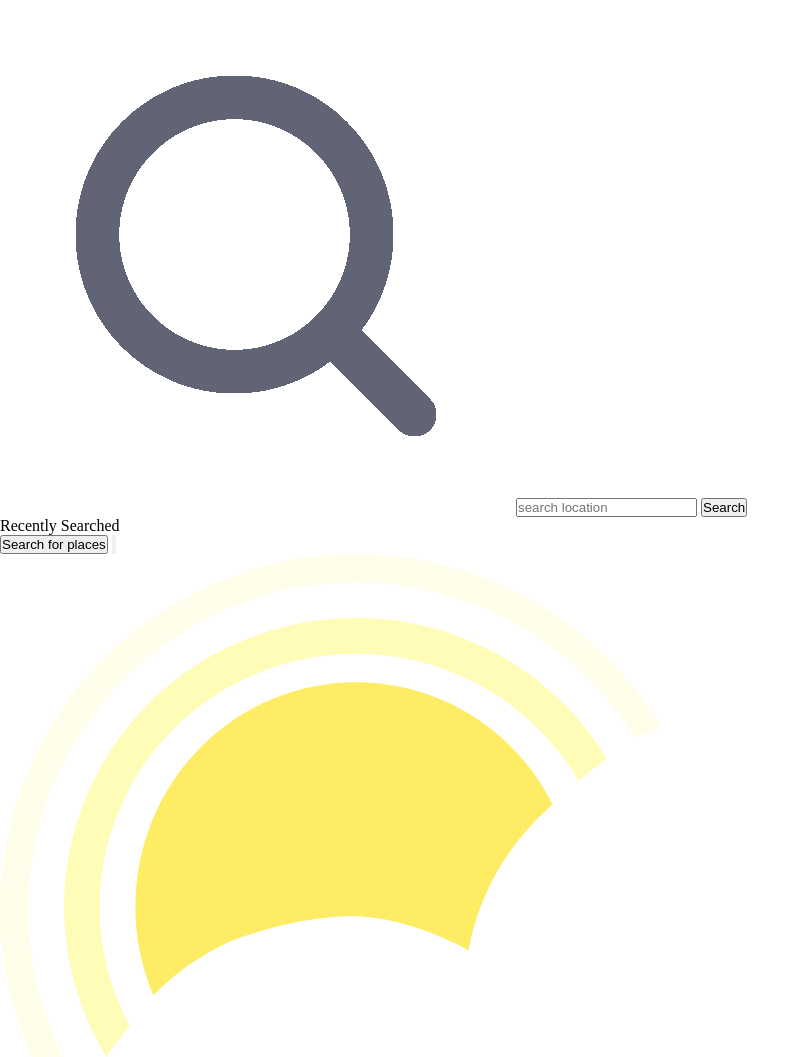
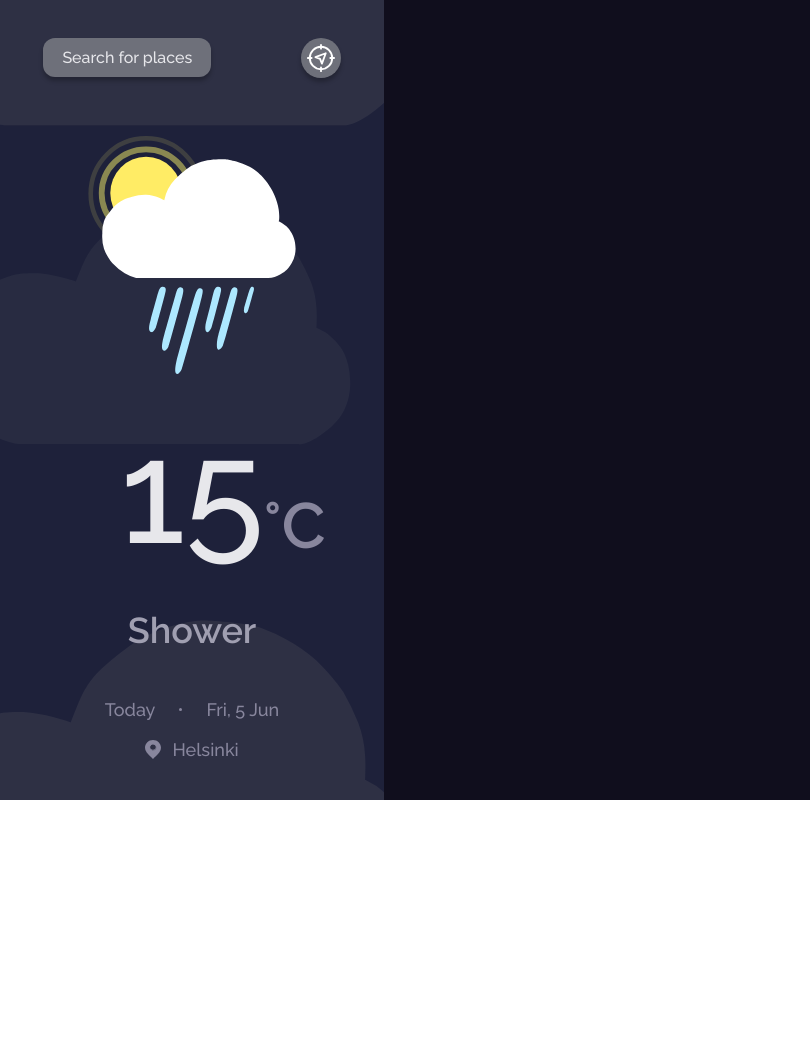
Before and after one commit to mbartos00/wsei-js, a plain HTML site: page lab7/index.html in a window 1280 px wide. Shown: the top 1057 px of the page, without its empty margins (0-810 px from the left). After the commit the page ends 800 px from the top, so only its background shows below. Drawn offline with Linux system fonts and the light colour scheme.

Commit message:
Add styles

```diff
--- /dev/null
+++ b/lab7/aside.css
@@ -0,0 +1,97 @@
+@import './header.css';
+
+.aside__content {
+  max-width: 30%;
+  min-height: 100vh;
+  position: relative;
+  padding-bottom: 3.55rem;
+  width: 100%;
+  color: #e7e7eb;
+  background-color: #1e213a;
+  background-image: url(../images/cloud_background.svg);
+  background-size: cover;
+  animation: wind 20s infinite linear;
+}
+@keyframes wind {
+  0% {
+    background-position: -515px 200px, -300px 300px, -200px 250px;
+  }
+  100% {
+    background-position: 1200px 200px, 1300px 300px, 1250px 250px;
+  }
+}
+.aside__content .aside__informations {
+  display: flex;
+  justify-content: center;
+  align-items: center;
+  flex-direction: column;
+  width: 100%;
+  text-align: center;
+}
+.aside__content .aside__informations--image-container {
+  display: inherit;
+  justify-content: center;
+  margin-top: 5rem;
+  width: 100%;
+}
+.aside__content .aside__informations--image-container img {
+  width: 15rem;
+  aspect-ratio: 1;
+}
+.aside__content .aside__informations--temp-container {
+  margin-top: 2rem;
+}
+.aside__content .aside__informations--temp-container-temperature {
+  position: relative;
+  margin-bottom: 2rem;
+}
+.aside__content .aside__informations--temp-container-temperature::after {
+  content: '°C';
+  position: absolute;
+  left: 100%;
+  top: calc(50% - 5px);
+  color: #88869d;
+  font-size: 4rem;
+  font-weight: 600;
+}
+.aside__content .aside__informations--temp-container-type {
+  color: #a09fb1;
+  margin-top: 1.2rem;
+  margin-bottom: 3rem;
+}
+.aside__content .aside__informations--date {
+  position: absolute;
+  bottom: 10%;
+  display: flex;
+  justify-content: center;
+  align-items: center;
+  flex-direction: row;
+  color: #88869d;
+}
+.aside__content .aside__informations--date .dot {
+  width: 3px;
+  aspect-ratio: 1;
+  border-radius: 100vh;
+  background: #88869d;
+}
+.aside__content .aside__informations--date-today {
+  margin-right: 1.5rem;
+}
+.aside__content .aside__informations--date-current {
+  margin-left: 1.5rem;
+}
+.aside__content .aside__informations--location {
+  position: absolute;
+  bottom: 5%;
+  display: inherit;
+  justify-content: center;
+  align-items: center;
+  margin-top: 1rem;
+}
+.aside__content .aside__informations--location-ico {
+  width: 16px;
+  margin-right: 0.7rem;
+}
+.aside__content .aside__informations--location-current {
+  color: #88869d;
+}
--- /dev/null
+++ b/lab7/globals.css
@@ -0,0 +1,61 @@
+@import 'https://fonts.googleapis.com/css2?family=Raleway:wght@500;600;700&display=swap';
+*,
+*::before,
+*::after {
+  margin: 0;
+  padding: 0;
+  box-sizing: border-box;
+}
+html {
+  scroll-behavior: smooth;
+  scroll-padding: 0;
+}
+html,
+button,
+input {
+  font-size: 16px;
+  font-family: 'Raleway', sans-serif;
+}
+button {
+  cursor: pointer;
+}
+ol,
+ul {
+  list-style: none;
+}
+img {
+  max-width: 100%;
+  height: auto;
+}
+a {
+  text-decoration: none;
+}
+body {
+  min-height: 100vh;
+  max-width: 100%;
+  width: 100%;
+}
+h1 {
+  font-size: 9rem;
+  font-weight: 500;
+}
+h2 {
+  font-size: 4rem;
+  font-weight: 700;
+}
+h2 small {
+  font-size: 2.25rem;
+  font-weight: 500;
+}
+h3 {
+  font-size: 2.25rem;
+  font-weight: 600;
+}
+h4 {
+  font-size: 1.125rem;
+  font-weight: 500;
+}
+h5 {
+  font-size: 1rem;
+  font-weight: 500;
+}
--- /dev/null
+++ b/lab7/header.css
@@ -0,0 +1,44 @@
+@import './nav.css';
+
+.aside__header {
+  width: 100%;
+  height: 3.5rem;
+  display: flex;
+  align-items: center;
+}
+.header__btns {
+  margin-top: 2.6rem;
+  margin-inline: 2rem;
+  width: 100%;
+  height: 100%;
+  display: inherit;
+  justify-content: space-between;
+}
+.header__btns--btn-search {
+  padding: 0.6rem 1.2rem;
+  margin-left: 0.7rem;
+  margin-top: 1.1rem;
+  border: 0;
+  text-align: center;
+  color: #e7e7eb;
+  background-color: #6e707a;
+  border-radius: 12px;
+  box-shadow: 0px 4px 4px rgba(0, 0, 0, 0.25);
+}
+.header__btns--btn-location {
+  width: 2.5rem;
+  height: 2.5rem;
+  border: 0;
+  margin-top: 1.1rem;
+  margin-right: 0.7rem;
+  color: #e7e7eb;
+  background-color: #6e707a;
+  border-radius: 100vh;
+  display: flex;
+  justify-content: center;
+  align-items: center;
+  box-shadow: 0px 4px 4px rgba(0, 0, 0, 0.25);
+}
+.header__btns--btn-location img {
+  width: 30px;
+}
--- /dev/null
+++ b/lab7/main.css
@@ -0,0 +1,11 @@
+.main__content {
+  display: flex;
+  justify-content: center;
+  align-items: center;
+  flex-direction: column;
+  background-color: #100e1d;
+  min-height: 100vh;
+  max-width: 100%;
+  width: 100%;
+  color: #e7e7eb;
+}
--- /dev/null
+++ b/lab7/nav.css
@@ -0,0 +1,99 @@
+.header__nav {
+  max-width: 30%;
+  position: fixed;
+  z-index: 2;
+  background-color: #1e213a;
+  width: 100%;
+  top: 0;
+  left: 0;
+  display: flex;
+  height: 100vh;
+  flex-direction: column;
+  transition: all ease-in-out 0.5s;
+  transform: translateX(-200%);
+}
+.header__nav--btn-close {
+  position: absolute;
+  width: 30px;
+  padding: 10px;
+  height: 30px;
+  margin-top: 1.1rem;
+  margin-right: 1.1rem;
+  right: 0;
+  cursor: pointer;
+}
+.header__nav--btn-close-line {
+  transform: rotate(45deg);
+  top: 50%;
+  left: -50%;
+  background-color: #e7e7eb;
+  border-radius: 50px;
+  width: 20px;
+  height: 2px;
+  position: relative;
+}
+.header__nav--btn-close-line::after {
+  position: absolute;
+  content: '';
+  transform: rotate(-90deg);
+  background-color: #e7e7eb;
+  border-radius: 50px;
+  width: 20px;
+  height: 2px;
+}
+.header__nav--searchbar-container {
+  margin-top: 3.75rem;
+  width: 100%;
+  display: flex;
+  justify-content: space-between;
+  position: relative;
+}
+.header__nav--searchbar-container-ico {
+  width: 1.5rem;
+  height: 1.5rem;
+  position: absolute;
+  left: 1.2rem;
+  top: 50%;
+  transform: translateY(-50%);
+}
+.header__nav--searchbar-container--input {
+  margin-inline: 0.8rem;
+  width: 75%;
+  color: #616475;
+  text-align: left;
+  padding: 0.8rem 2.5rem;
+  background-color: #1e213a;
+  border: 2px solid #9494a5;
+  border-radius: 2px;
+}
+.header__nav--searchbar-container--input::placeholder {
+  position: absolute;
+  color: #616475;
+  left: 15%;
+}
+.header__nav--searchbar-container--btn {
+  margin-right: 0.8rem;
+  width: 25%;
+  background-color: #3c47e9;
+  color: #e7e7eb;
+  border: none;
+}
+.header__nav--recent-cities {
+  margin-top: 2rem;
+  width: 100%;
+  max-width: 100%;
+  margin-inline: 1rem;
+}
+.header__nav--recent-cities-title {
+  color: #616475;
+}
+.header__nav--recent-cities-city {
+  margin-top: 1rem;
+  text-align: left;
+  padding: 1rem;
+  width: 90%;
+  background-color: #1e213a;
+  color: #e7e7eb;
+  border: 2px solid #616475;
+  position: relative;
+}
--- a/lab7/style.css
+++ b/lab7/style.css
@@ -1,5 +1,10 @@
-* {
-  margin: 0;
-  padding: 0;
-  box-sizing: border-box;
+@import './globals.css';
+@import './aside.css';
+@import './main.css';
+
+.wrapper {
+  display: flex;
+  justify-content: center;
+  flex-direction: row;
+  align-items: flex-start;
 }
```
